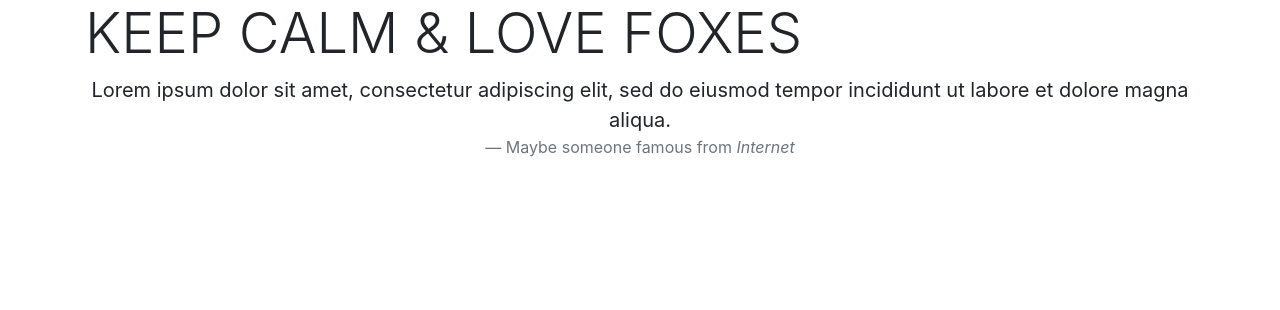
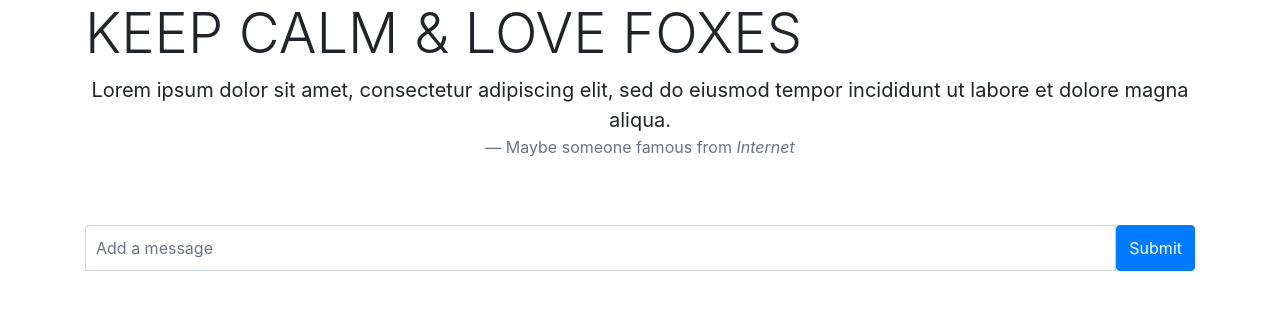
Before and after one commit to drizix/socialnetwork, a PHP site: page /index.php in a window 1280 px wide. Shown: the part 56-366 px from the top of the page. Run offline with PHP 8.4, Linux system fonts and the light colour scheme; the visitor is signed in with stand-in values (Sample User, id 1); data that the repository does not hold is empty; some libraries are stand-ins or nearby versions.

Commit message:
simple post system

```diff
--- a/controllers/controller.php
+++ b/controllers/controller.php
@@ -19,7 +19,6 @@ switch ($action) {
     include "../models/UserManager.php";
     if (isset($_POST['username']) && isset($_POST['password'])) {
       $userId = GetUserIdFromUserAndPassword($_POST['username'], $_POST['password']);
-      var_dump($userId);
       if ($userId > 0) {
         $_SESSION['userId'] = $userId;
         header('Location: ?action=display');
@@ -33,7 +32,11 @@ switch ($action) {
     break;
 
   case 'newMsg':
-    // code...
+    include "../models/PostManager.php";
+    if (isset($_SESSION['userId']) && isset($_POST['msg'])) {
+      CreateNewPost($_SESSION['userId'], $_POST['msg']);
+    }
+    header('Location: ?action=display');
     break;
 
   case 'newComment':
--- a/models/PostManager.php
+++ b/models/PostManager.php
@@ -37,3 +37,17 @@ function SearchInPosts($search)
   );
   return $response->fetchAll();
 }
+
+function CreateNewPost($userId, $msg)
+{
+  global $PDO;
+
+  $data = [
+    'userId' => $userId,
+    'msg' => $msg,
+  ];
+
+  $sql = "INSERT INTO post(user_id, content) values (:userId, :msg)";
+  $stmt = $PDO->prepare($sql);
+  $stmt->execute($data);
+}
--- a/views/DisplayPosts.php
+++ b/views/DisplayPosts.php
@@ -62,6 +62,20 @@
         </blockquote>
       </div>
     </div>
+    <?php
+    if (isset($_SESSION['userId'])) {
+    ?>
+      <div class="row newMsg">
+        <div class="col">
+          <form class="input-group" method="POST" action="?action=newMsg">
+            <input name="msg" class="form-control" placeholder="Add a message" type="text">
+            <button type="submit" class="btn btn-primary">Submit</button>
+          </form>
+        </div>
+      </div>
+    <?php
+    }
+    ?>
     <div class="row">
       <div class="col">
         <?php
```
